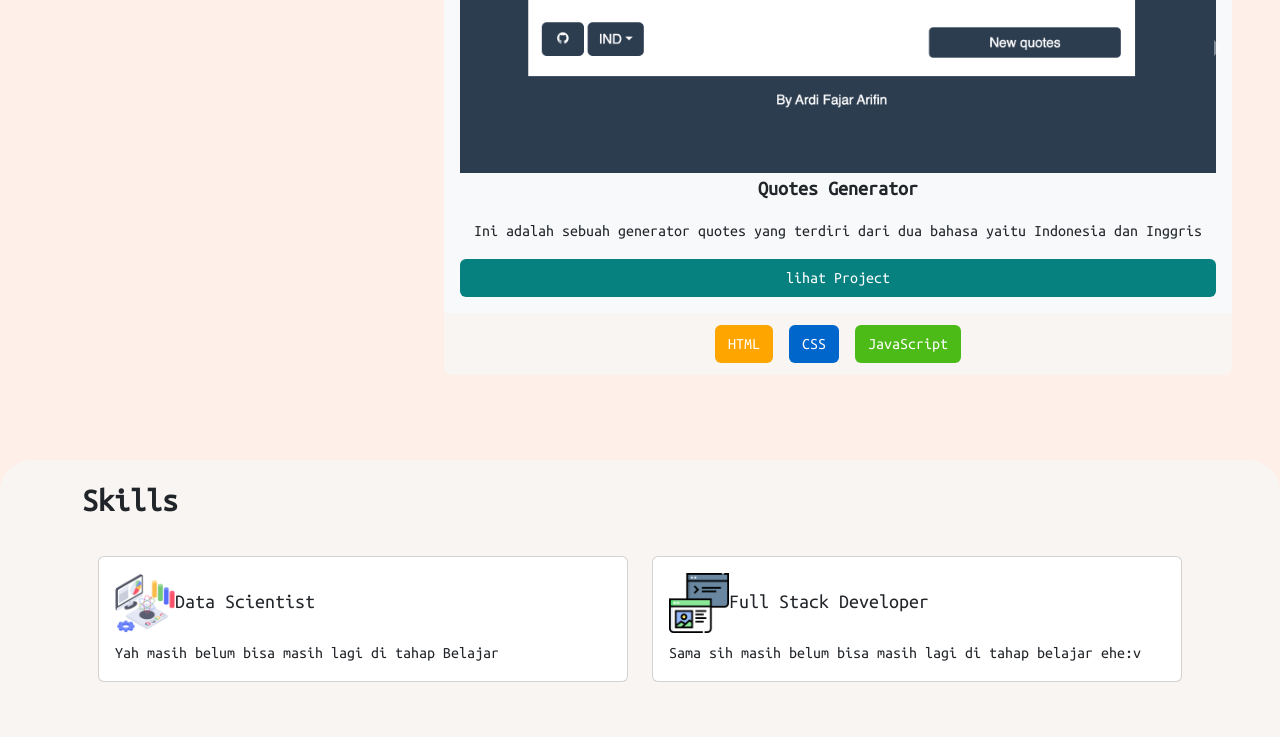
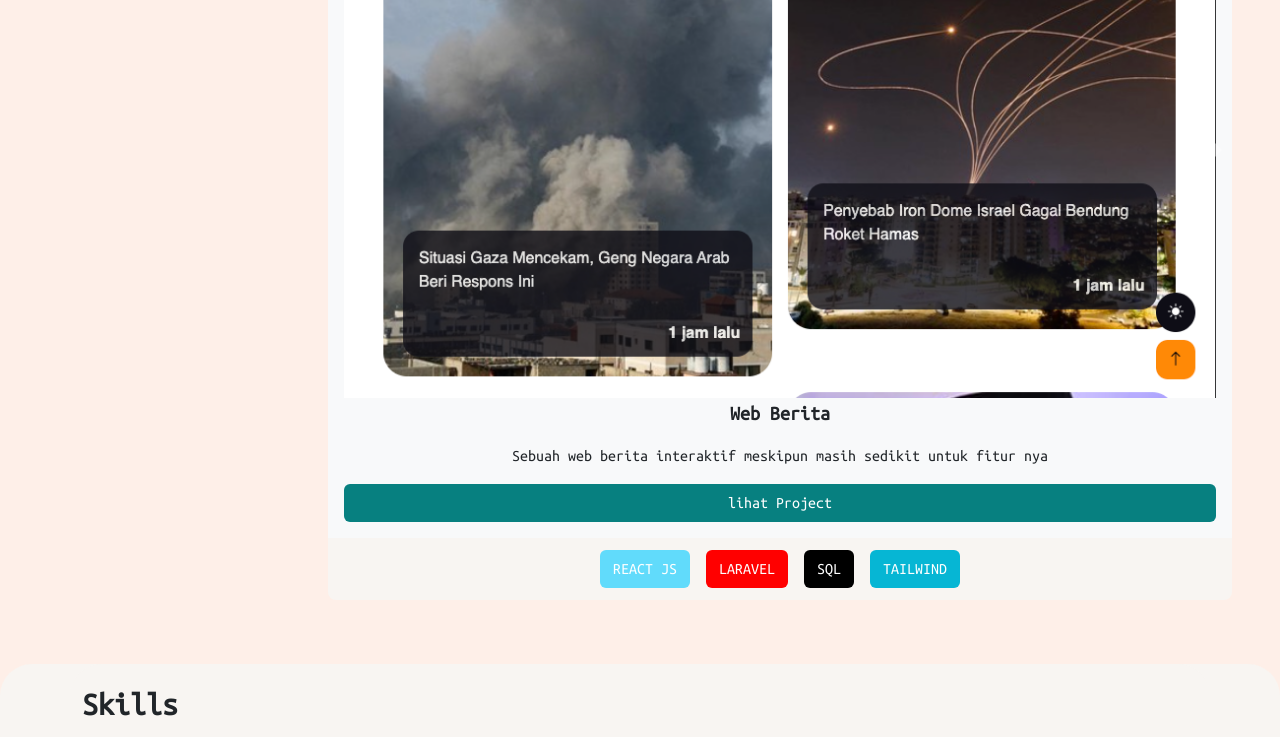
Before and after one commit to ardifjar443/ardifjar443.github.io, a React (Vite) app: page / in a window 1280 px wide. Shown: the part 1395-2132 px from the top of the page. Built offline with nearby package versions, Linux system fonts and the light colour scheme.

Commit message:
new: project

```diff
--- a/src/components/content/home/sd.jsx
+++ b/src/components/content/home/sd.jsx
@@ -8,6 +8,16 @@ function Slider({ activeTab, setActiveTab }) {
   };
 
   const slides = [
+    {
+      image: "./img/berita.png",
+      title: "Web Berita",
+      description:
+        "Sebuah web berita interaktif meskipun masih sedikit untuk fitur nya",
+      judul: "Web Berita",
+      tipe: "WEB",
+      teknologi: ["REACT JS", "LARAVEL", "SQL","TAILWIND"],
+      link: () => "https://web-berita-lime.vercel.app/", // Ini adalah tautan ke halaman web
+    },
     {
       image: "./img/quotes.png",
       title: "Quotes Generator",
@@ -70,7 +80,8 @@ function Slider({ activeTab, setActiveTab }) {
               text === "CSS" ? '#0066CC':
               text === "JAVASCRIPT" ? "#4CBB17":
               text === "REACT JS" ? "#61DBFB" :
-              text === "JAVA" ? "red": "black" ,
+              text === "JAVA" ? "red" : text === "LARAVEL" ? "red": text === "TAILWIND" ? "#06b6d4":  "black" ,
+
 
 
       color : "white"
```
Also changed, not shown: public/img/berita.png (added).
